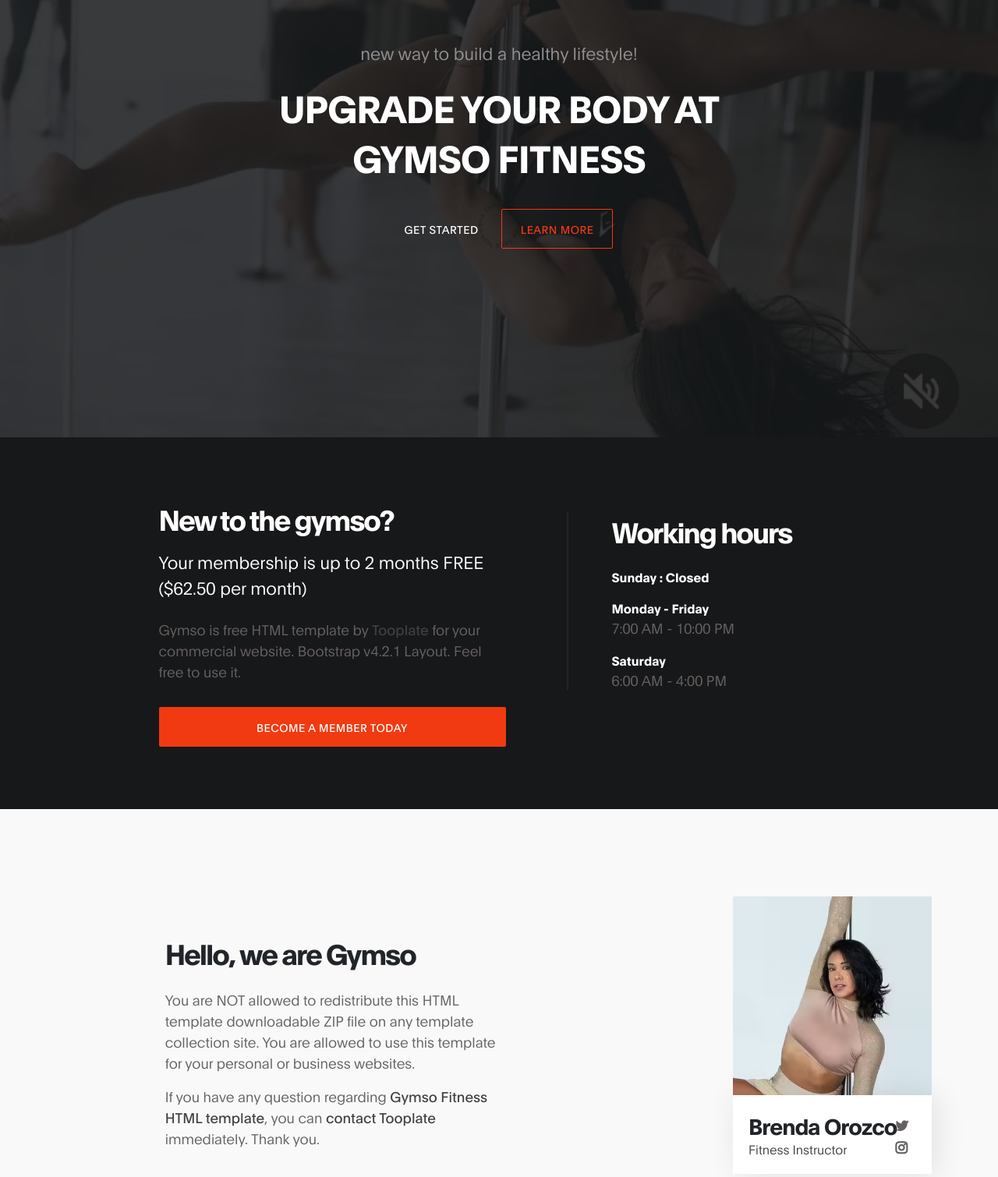
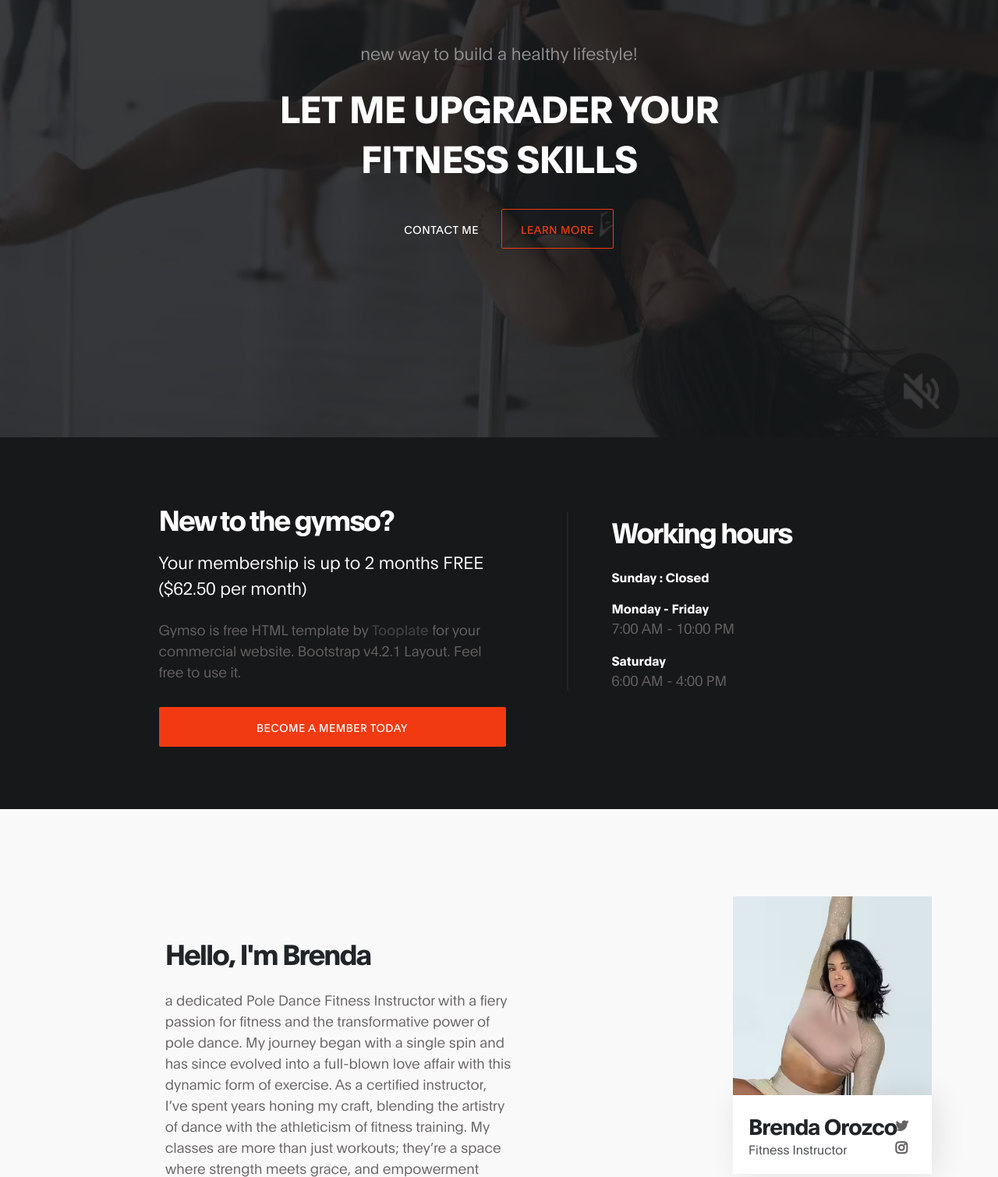
Before and after one commit to frako23/brendaFitness, a plain HTML site: page index.html in a window 1280 px wide. Shown: the part 239-1749 px from the top of the page at 78% size. Drawn offline with Linux system fonts and the light colour scheme.

Commit message:
adds text about me

```diff
--- a/index.html
+++ b/index.html
@@ -82,9 +82,9 @@ https://www.tooplate.com/view/2119-gymso-fitness
 
                                     <h6 data-aos="fade-up" data-aos-delay="300">new way to build a healthy lifestyle!</h6>
 
-                                    <h1 class="text-white" data-aos="fade-up" data-aos-delay="500">Upgrade your body at Gymso Fitness</h1>
+                                    <h1 class="text-white" data-aos="fade-up" data-aos-delay="500">Let me upgrader your fitness skills</h1>
 
-                                    <a href="#feature" class="btn custom-btn mt-3" data-aos="fade-up" data-aos-delay="600">Get started</a>
+                                    <a href="#feature" class="btn custom-btn mt-3" data-aos="fade-up" data-aos-delay="600">Contact me</a>
 
                                     <a href="#about" class="btn custom-btn bordered mt-3" data-aos="fade-up" data-aos-delay="700">learn more</a>
 
@@ -141,9 +141,17 @@ https://www.tooplate.com/view/2119-gymso-fitness
                     <div class="row">
 
                             <div class="mt-lg-5 mb-lg-0 mb-4 col-lg-5 col-md-10 mx-auto col-12">
-                                <h2 class="mb-4" data-aos="fade-up" data-aos-delay="300">Hello, we are Gymso</h2>
+                                <h2 class="mb-4" data-aos="fade-up" data-aos-delay="300">Hello, I'm Brenda </h2>
 
-                                <p data-aos="fade-up" data-aos-delay="400">You are NOT allowed to redistribute this HTML template downloadable ZIP file on any template collection site. You are allowed to use this template for your personal or business websites.</p>
+                                <p data-aos="fade-up" data-aos-delay="400">a dedicated Pole Dance Fitness Instructor with a fiery passion for fitness and the transformative power of pole dance. My journey began with a single spin and has since evolved into a full-blown love affair with this dynamic form of exercise.
+
+                                    As a certified instructor, I’ve spent years honing my craft, blending the artistry of dance with the athleticism of fitness training. My classes are more than just workouts; they’re a space where strength meets grace, and empowerment takes center stage.
+
+                                    My mission is to create an inclusive environment where individuals of all skill levels can discover the joy of pole dance, improve their fitness, and celebrate their unique journey. Whether you’re looking to build muscle, increase flexibility, or simply find a fun way to stay active, I’m here to guide you every step of the way.
+
+                                    Join me, and let’s embrace the exhilaration of pole dance fitness together!
+
+                                    Feel free to adjust this section to fit Brenda’s specific experiences and qualifications.</p>
 
                                 <p data-aos="fade-up" data-aos-delay="500">If you have any question regarding <a rel="nofollow" href="https://www.tooplate.com/view/2119-gymso-fitness" target="_parent">Gymso Fitness HTML template</a>, you can <a rel="nofollow" href="https://www.tooplate.com/contact" target="_parent">contact Tooplate</a> immediately. Thank you.</p>
 
```
